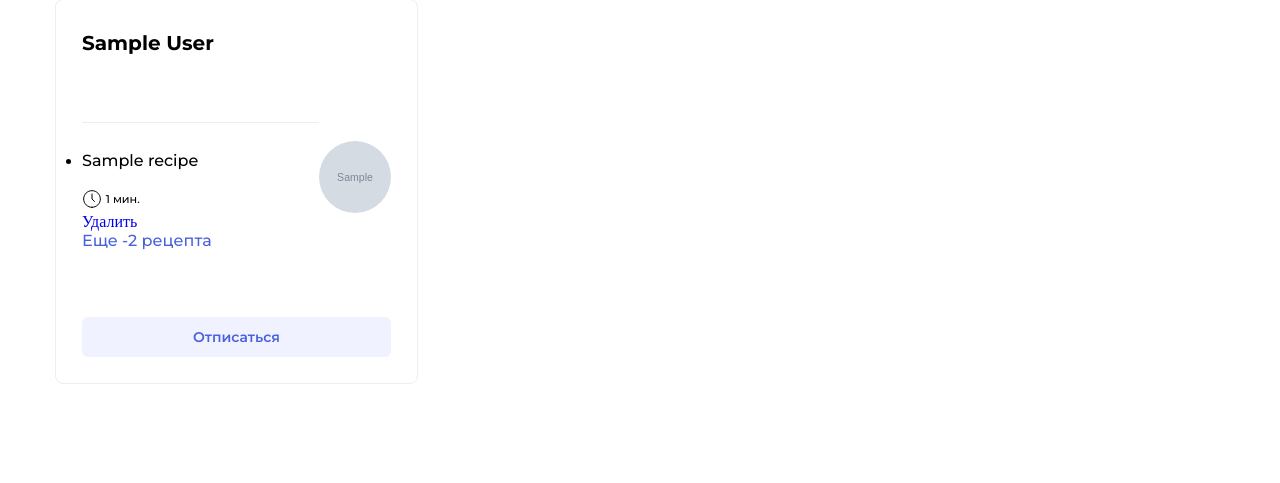
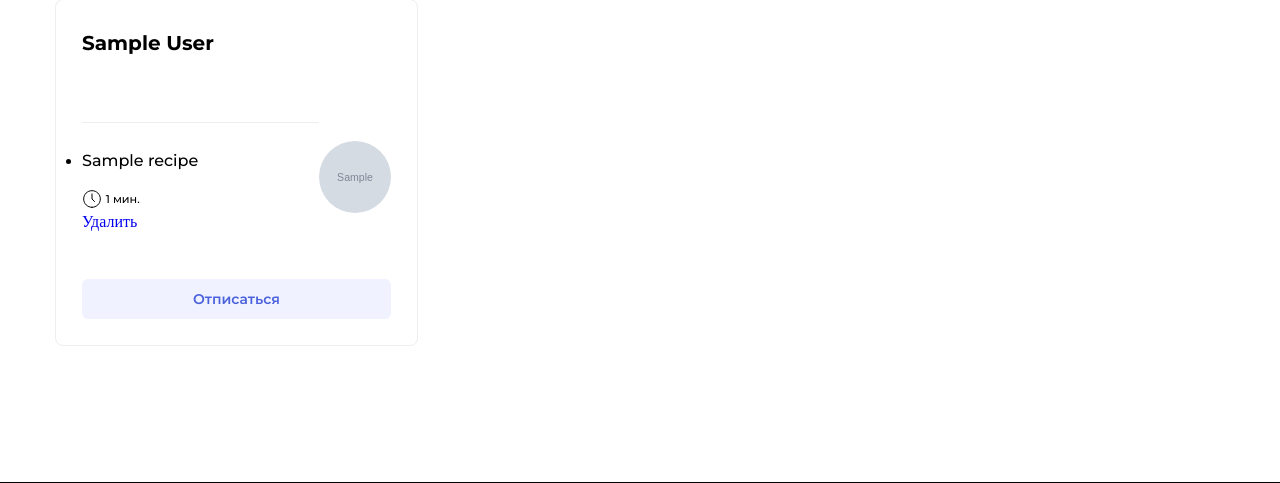
Before and after one commit to VadimEgorov-programmer/foodgram-project, a Django app: page /follow/ in a window 1280 px wide. Shown: the part 228-711 px from the top of the page. Run offline with Django 3.2, Linux system fonts and the light colour scheme; a user stored in the database is signed in; tables that the repository leaves empty hold one stand-in row (values such as "Sample post"); grey boxes marked "Sample" are stand-in pictures; some libraries are stand-ins or nearby versions.

Commit message:
fix declination ....

```diff
--- a/recipes/templatetags/user_filters.py
+++ b/recipes/templatetags/user_filters.py
@@ -55,3 +55,15 @@
 @register.simple_tag(takes_context=True)
 def get_purchases_count(context, **kwargs):
     return Purchase.objects.filter(user=context['request'].user).count()
+
+
+@register.filter
+def declination(number, args):
+    args = [arg.strip() for arg in args.split(',')]
+    last_number = int(number) % 10
+    if last_number == 1:
+        return f'{number} {args[0]}'
+    elif last_number > 1 and last_number < 5:
+        return f'{number} {args[1]}'
+    elif last_number > 4 or last_number == 0:
+        return f'{number} {args[2]}'
--- a/templates/include/author_card.html
+++ b/templates/include/author_card.html
@@ -1,3 +1,5 @@
+{% load user_filters %}
+
 <div class="card-user" data-author="{{ author.pk }}">
     <div class="card-user__header">
         <h2 class="card-user__title">{{ author.get_full_name|default:author.username }} </h2>
@@ -10,19 +12,11 @@
                 </li>
             {% endfor %}
 
-            {% if author.recipes.count > 4 %}
+            {% if author.recipes.count > 3 %}
                 <li class="card-user__item">
-                    <a href="{% url 'recipes:profile' username=author.username %}" class="card-user__link link">Еще {{ author.recipes.count|add:"-3" }} рецептов </a>
+                    <a href="{% url 'recipes:profile' username=author.username %}" class="card-user__link link">Еще {{ author.recipes.count|add:"-3"|declination:"рецепт,рецепта,рецептов" }} </a>
                 </li>
-            {% elif author.recipes.count < 4 %}
-                <li class="card-user__item">
-                    <a href="{% url 'recipes:profile' username=author.username %}" class="card-user__link link">Еще {{ author.recipes.count|add:"-3" }} рецепта </a>
-                </li>
-            {% elif author.recipes.count == 1 %}
-                <li class="card-user__item">
-                    <a href="{% url 'recipes:profile' username=author.username %}" class="card-user__link link">Еще {{ author.recipes.count|add:"-3" }} рецепт </a>
-                </li>
-             {% endif %}
+            {% endif %}
         </ul>
     </div>
     <div class="card-user__footer">
```
Also changed, not shown: 1 other file.
